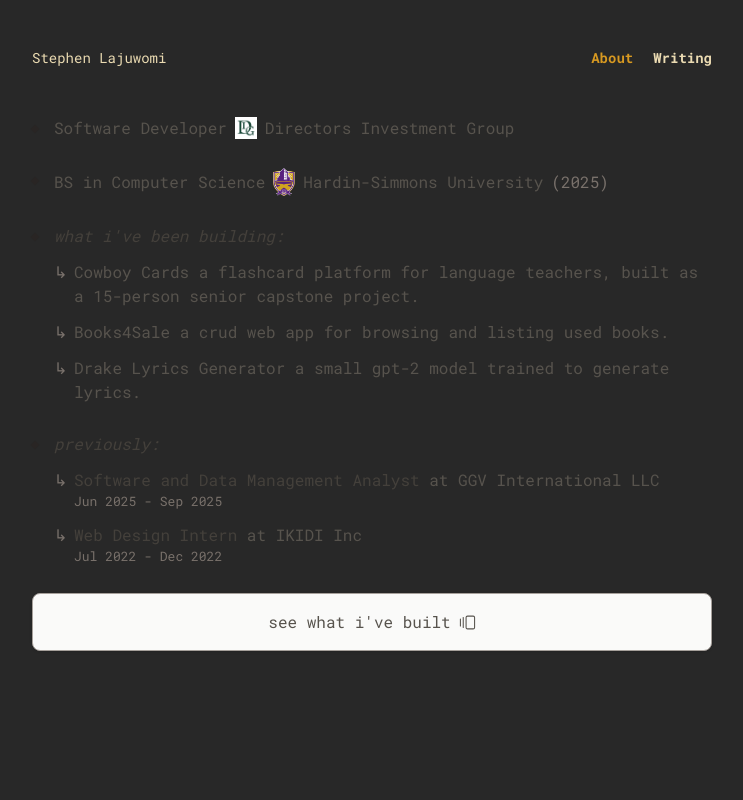
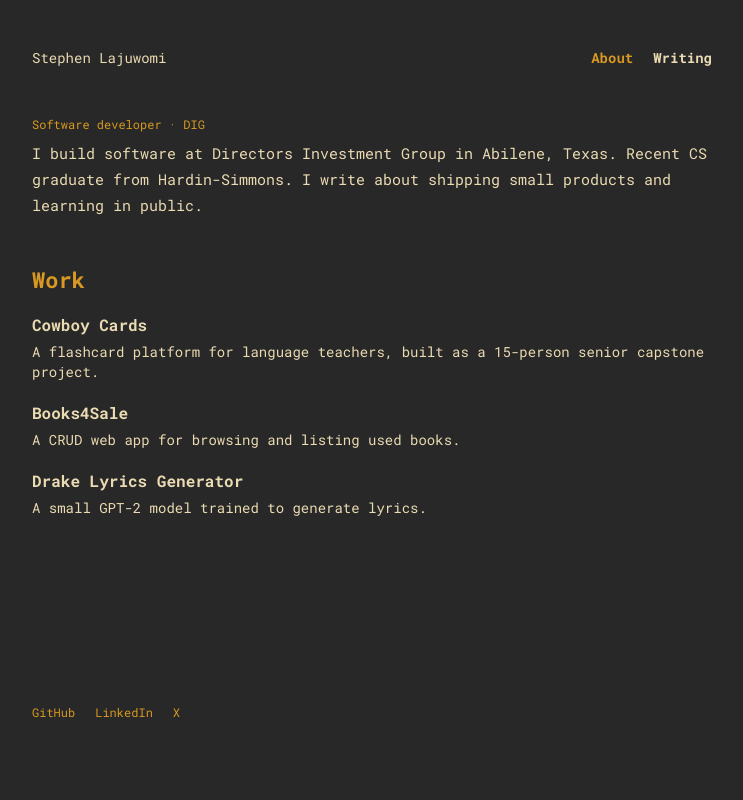
Before and after one commit to slajuwomi/slajuwomi.dev, a Next.js app: page / in a window 1280 px wide. Shown: the top 800 px of the page, without its empty margins (268-1011 px from the left). Built offline with nearby package versions, Linux system fonts and the light colour scheme.

Commit message:
feat: make About a Work list on the home page
Show a short bio and the real projects from site-data, stacked
by name and description with no cards or logos.

```diff
--- a/app/page.tsx
+++ b/app/page.tsx
@@ -1,152 +1,39 @@
-import { GalleryHorizontalEnd } from "lucide-react";
-import Image from "next/image";
-import Link from "next/link";
-import { AnimatedSignature } from "@/components/animated-signature";
-import {
-  currentRole,
-  education,
-  previousRoles,
-  projects,
-} from "@/lib/site-data";
+import { projects } from "@/lib/site-data";
 
 export default function Home() {
   return (
-    <div className="space-y-7 text-base text-stone-600 dark:text-stone-400">
-      <h1 className="sr-only">About Stephen Lajuwomi</h1>
+    <div className="page-stack">
+      <section>
+        <p className="meta">Software developer · DIG</p>
+        <p className="bio">
+          I build software at Directors Investment Group in Abilene, Texas.
+          Recent CS graduate from Hardin-Simmons. I write about shipping small
+          products and learning in public.
+        </p>
+      </section>
 
-      <DiamondRow>
-        <div className="flex flex-wrap items-center gap-2">
-          <span>{currentRole.role}</span>
-          <LogoAsset
-            src={currentRole.logo}
-            alt={`${currentRole.company} logo`}
-            pendingLabel="DIG logo pending"
-          />
-          <ExternalTextLink href={currentRole.companyUrl}>
-            {currentRole.company}
-          </ExternalTextLink>
-        </div>
-      </DiamondRow>
-
-      <DiamondRow>
-        <div className="flex flex-wrap items-center gap-2">
-          <span>{education.degree}</span>
-          <LogoAsset
-            src={education.logo}
-            alt={`${education.school} logo`}
-            pendingLabel="HSU logo pending"
-          />
-          <ExternalTextLink href={education.schoolUrl}>
-            {education.school}
-          </ExternalTextLink>
-          <span className="text-stone-500">({education.year})</span>
-        </div>
-      </DiamondRow>
-
-      <DiamondRow>
-        <div>
-          <p className="font-medium italic text-stone-700 dark:text-stone-300">
-            what i&apos;ve been building:
-          </p>
-          <ul className="mt-3 space-y-3 pl-5">
+      <section className="work-block">
+        <h1 className="page-title">Work</h1>
+        {projects.length === 0 ? (
+          <p className="empty-note">Nothing listed yet.</p>
+        ) : (
+          <ul className="work-list">
             {projects.map((project) => (
-              <li key={project.slug} className="relative">
-                <span className="absolute -left-5 text-stone-500" aria-hidden="true">
-                  ↳
-                </span>
-                <ExternalTextLink href={project.githubUrl}>
+              <li key={project.slug} className="work-item">
+                <a
+                  className="item-title"
+                  href={project.demoUrl ?? project.githubUrl}
+                  target="_blank"
+                  rel="noopener noreferrer"
+                >
                   {project.name}
-                </ExternalTextLink>
-                <span> {project.description.toLowerCase()}</span>
+                </a>
+                <p className="item-copy">{project.description}</p>
               </li>
             ))}
           </ul>
-        </div>
-      </DiamondRow>
-
-      <DiamondRow>
-        <div>
-          <p className="font-medium italic text-stone-700 dark:text-stone-300">
-            previously:
-          </p>
-          <ul className="mt-3 space-y-3 pl-5">
-            {previousRoles.map((item) => (
-              <li key={`${item.company}-${item.role}`} className="relative">
-                <span className="absolute -left-5 text-stone-500" aria-hidden="true">
-                  ↳
-                </span>
-                <span className="font-medium text-stone-700 dark:text-stone-300">
-                  {item.role}
-                </span>{" "}
-                at {item.company}
-                <span className="block text-sm text-stone-500">{item.dates}</span>
-              </li>
-            ))}
-          </ul>
-        </div>
-      </DiamondRow>
-
-      <Link
-        href="/projects"
-        className="flex items-center justify-center gap-2 rounded-lg border border-stone-400 bg-stone-50 px-6 py-4 text-center text-stone-600 shadow-sm dark:border-stone-600 dark:bg-stone-900 dark:text-stone-400"
-      >
-        see what i&apos;ve built
-        <GalleryHorizontalEnd size={17} strokeWidth={1.5} />
-      </Link>
-
-      <AnimatedSignature />
+        )}
+      </section>
     </div>
   );
 }
-
-function DiamondRow({ children }: { children: React.ReactNode }) {
-  return (
-    <div className="flex items-start gap-4">
-      <span
-        aria-hidden="true"
-        className="mt-2.5 h-1.5 w-1.5 shrink-0 rotate-45 bg-stone-800 dark:bg-stone-200"
-      />
-      <div className="min-w-0 flex-1">{children}</div>
-    </div>
-  );
-}
-
-function ExternalTextLink({
-  href,
-  children,
-}: {
-  href: string;
-  children: React.ReactNode;
-}) {
-  return (
-    <a
-      href={href}
-      target="_blank"
-      rel="noopener noreferrer"
-      className="sweep-link font-medium text-stone-700 dark:text-stone-300"
-    >
-      {children}
-    </a>
-  );
-}
-
-function LogoAsset({
-  src,
-  alt,
-  pendingLabel,
-}: {
-  src: string | null;
-  alt: string;
-  pendingLabel: string;
-}) {
-  if (!src) {
-    // This label makes the missing real asset clear without inventing a logo.
-    return (
-      <span className="rounded border border-dashed border-stone-300 px-1.5 py-0.5 text-xs text-stone-500 dark:border-stone-700">
-        {pendingLabel}
-      </span>
-    );
-  }
-
-  return <Image src={src} alt={alt} width={22} height={22} />;
-}
```
